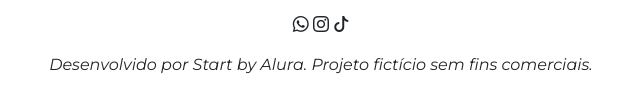
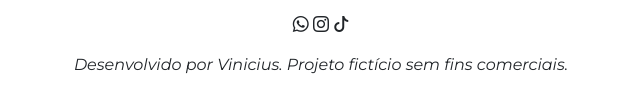
Before and after one commit to Vinicius0079/projeto3bim, a plain HTML site: page index.html in a window 1280 px wide. Shown: the part 3072-3178 px from the top of the page, 319-959 px from the left. Drawn offline with nearby package versions, Linux system fonts and the light colour scheme.

Commit message:
Update index.html

```diff
--- a/index.html
+++ b/index.html
@@ -132,7 +132,7 @@
         <i class="bi bi-whatsapp"></i>
         <i class="bi bi-instagram"></i>
         <i class="bi bi-tiktok"></i>
-        <p class="mt-3">Desenvolvido por Start by Alura. Projeto fictício sem fins comerciais.</p>
+        <p class="mt-3">Desenvolvido por Vinicius. Projeto fictício sem fins comerciais.</p>
     </footer>
 
     <script src="script.js"></script>
```
